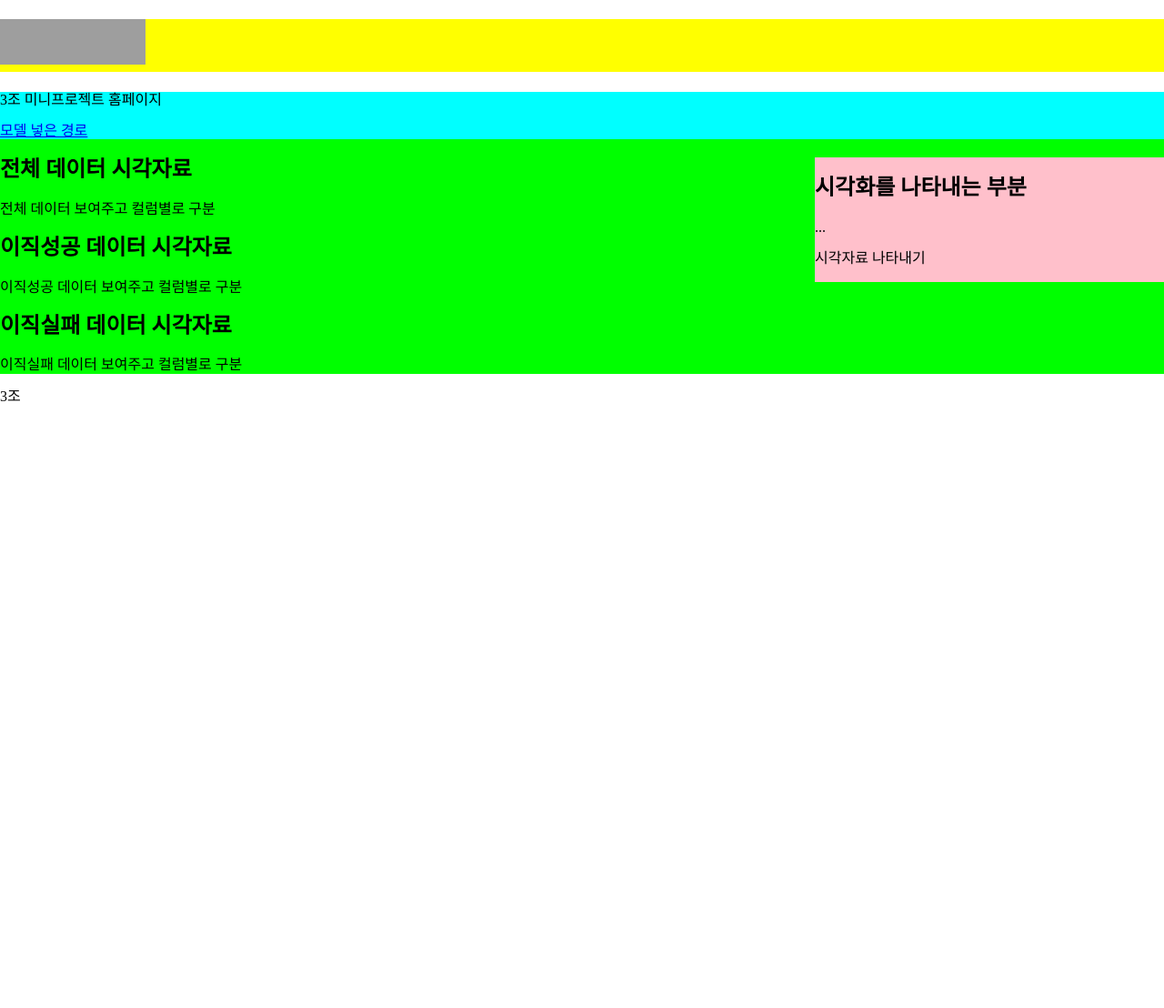
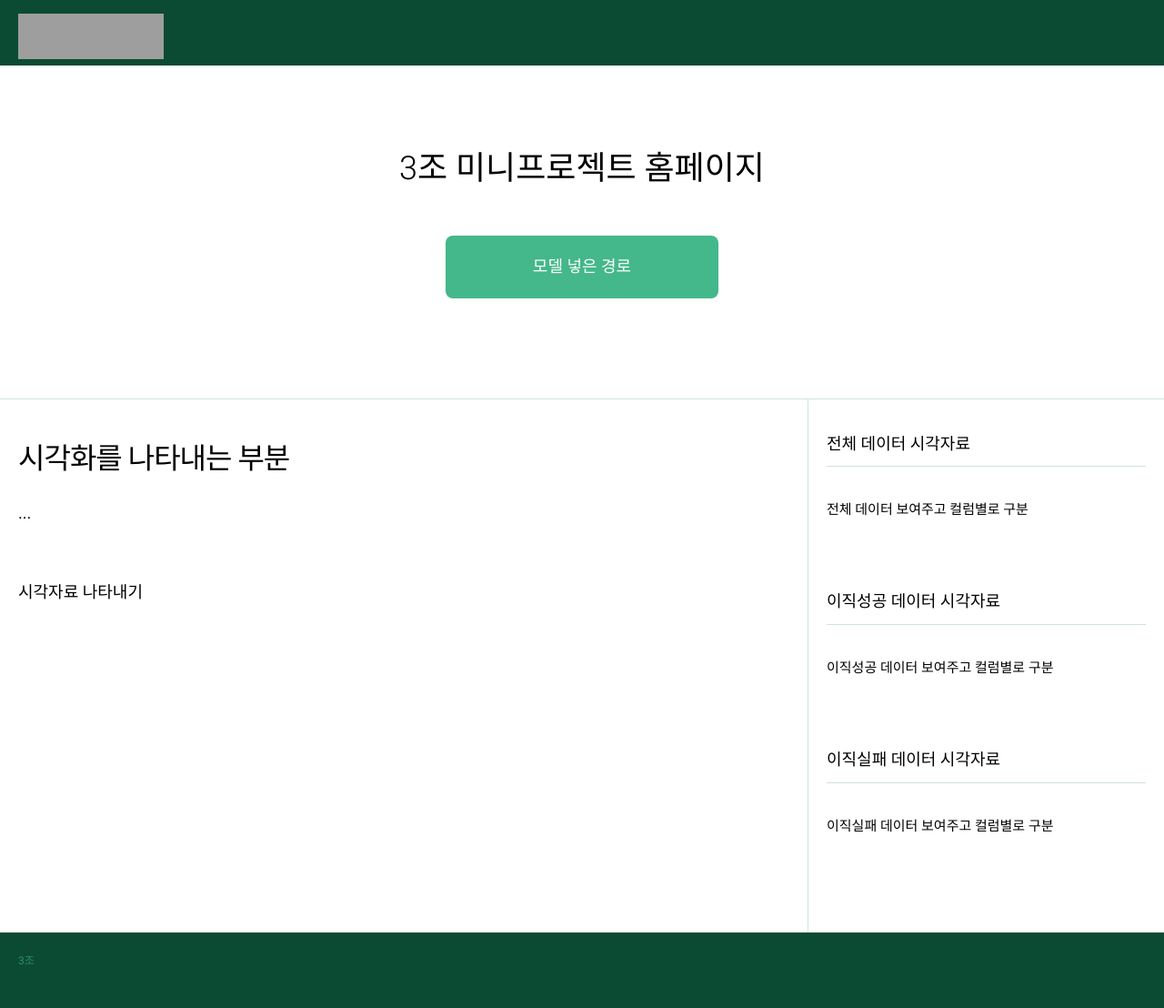
Before and after one commit to dch9610/Mini_Project2, a Flask app: template Web/templates/index.html in a window 1280 px wide. Shown: the whole page at 91% size. Before the commit the page ends 441 px from the top, so only its background shows below. Run offline with Flask 2, Linux system fonts and the light colour scheme; the template is opened without the code that fills it, so the values that code supplies are empty; grey boxes are pictures that could not be loaded.

Commit message:
css 파일

```diff
--- a/Web/static/css/style.css
+++ b/Web/static/css/style.css
@@ -1,32 +1,280 @@
-/* css 리셋 */
+/* 공통 속성 */
 *,
 *::before,
-*::after{
-    box-sizing: border-box;
+*::after {
+  box-sizing: border-box;
+}
+html {
+  font-size: 10px;
+}
+body {
+  min-width: 1060px;
+  font-size: 1.8rem;
+  line-height: 1.6;
+  font-family: Roboto, Avenir, sans-serif;
+}
+a {
+  text-decoration: none;
+}
+
+/* CALL TO ACTION */
+.cta {
+  color: white;
+  font-weight: 400;
+  display: block;
+  border-radius: 8px;
+  background: #44b78b;
+}
+.cta:hover {
+  background: #51be95;
 }
 
 /* HEADER */
-.header{
-    background: yellow;
+.header {
+  background: #0c4b33;
+  height: 72px;
+  padding: 15px 0 4px;
+}
+.container,
+.container-float {
+  max-width: 1400px;
+  margin: 0 auto;
+  padding: 0 20px;
+  position: relative;
+}
+.container-float::after {
+  display: block;
+  content: "";
+  clear: both;
+}
+.logo {
+  margin: 0;
+  padding-left: inherit;
+  position: absolute;
+  top: 0;
+  left: 0;
+}
+.nav {
+  text-align: right;
+}
+.list {
+  margin: 0;
+  font-size: 0;
+}
+.list-item {
+  font-weight: 700;
+  display: inline-block;
+  font-size: 1.3rem;
+  text-transform: uppercase;
+}
+.list-item > a {
+  color: white;
+  display: block;
+  padding: 10px;
+}
+.list-item > a:hover {
+  color: #c9f0dd;
 }
 
 /* MAIN */
-.main{
-    background: lime;
+/* HERO SECTION */
+.hero-section {
+  padding: 50px 0;
+  text-align: center;
+  border-bottom: 1px solid #cfe3dc;
+}
+.intro-desc {
+  margin: 40px auto 50px;
+  width: 700px;
+  font-weight: 300;
+  font-size: 3.6rem;
+  line-height: 1.3;
+}
+.hero-cta {
+  width: 300px;
+  margin: 0 auto 60px;
+  padding: 20px 50px;
 }
 
-.hero-section{
-    background:aqua;
+/* MAIN CONTENT */
+.main-content {
+  float: left;
+  width: 70%;
+  padding-right: 20px;
+}
+.main-title {
+  font-weight: 400;
+  margin: 40px 0 20px 0;
+  font-size: 3.2rem;
+  letter-spacing: -1px;
+}
+.main-desc {
+  margin: 0 0 20px 0;
+}
+.mailing-layout {
+  padding-top: 20px;
+}
+.mailing-layout::after {
+  content: "";
+  display: block;
+  clear: both;
+}
+.mailing {
+  float: left;
+  width: 48%;
+}
+.mailing:first-child {
+  margin-right: 4%;
+}
+.mailing-title {
+  margin: 0 0 20px 0;
+  font-size: 1.8rem;
+  font-weight: 700;
+}
+.mailing-title > a,
+.mailing-desc > a {
+  color: #20aa76;
+}
+.mailing-title > a:hover,
+.mailing-desc > a:hover {
+  color: #25c488;
+}
+.mailing-desc {
+  margin: 0;
+  font-size: 1.4rem;
+  line-height: 1.3;
+}
+.mailing-form {
+  margin: 10px 0 30px;
+  position: relative;
+}
+.mailing-form > label {
+  position: absolute;
+  width: 1px;
+  height: 1px;
+  overflow: hidden;
+  margin: -1px;
+  clip: rect(0, 0, 0, 0);
+}
+input[type="email"] {
+  width: 100%;
+  border: 1px solid #cfe3dc;
+  border-radius: 4px;
+  height: 5rem;
+  padding: 6px 80px 8px 10px;
+}
+.mailing-form-btn {
+  position: absolute;
+  top: 30%;
+  right: 1rem;
+  border: 0;
+  color: #44b78b;
+  background: transparent;
+  cursor: pointer;
+}
+.mailing-form-btn:hover {
+  color: #0c4b33;
 }
 
-.main-content{
-    background:blue;
-    float: left;
-    width: 70%;
+/* SIDE CONTENT */
+.side-content {
+  float: right;
+  width: 30%;
+  margin: 0;
+  padding: 0 0 30px 20px;
+  border-left: 1px solid #cfe3dc;
+}
+.side-content a:hover {
+  color: #25c488;
+}
+.cta.side-cta:hover {
+  color: white;
+}
+.container-side-cta {
+  text-align: center;
+}
+.side-cta {
+  width: 330px;
+  padding: 16px 24px;
+  margin: 40px auto 0;
+}
+.side-cta em {
+  font-style: normal;
+  color: #c9f0dd;
+}
+.more {
+  display: block;
+  margin-top: 20px;
+  font-size: 1.2rem;
+  font-weight: 500;
+  text-transform: uppercase;
+  color: #20aa76;
+}
+.more::after {
+  content: " >";
+}
+.infos {
+  margin-bottom: 40px;
+}
+.infos-title {
+  font-size: 1.8rem;
+  font-weight: 400;
+  border-bottom: 1px solid #cfe3dc;
+  margin: 3.5rem 0 0 0;
+  padding-bottom: 1rem;
+}
+.news-title {
+  margin: 0;
+  font-weight: 700;
+  font-size: 1.6rem;
+}
+.news-title > a,
+.community-title > a {
+  color: #20aa76;
+}
+.news-article {
+  padding: 20px 0;
+}
+.news-desc {
+  font-size: 1.5rem;
+}
+.news-meta {
+  margin: 0;
+  margin-top: 1rem;
+  font-size: 1.4rem;
+  color: #859d94;
+}
+.news-meta > span {
+  font-weight: 700;
+}
+.list-communities {
+  padding: 20px 0;
+  margin: 0;
+}
+.community-title {
+  font-size: 1.4rem;
+}
+.community-title:nth-child(n + 2) {
+  margin-top: 14px;
+}
+.community-desc {
+  margin: 10px 0 0 0;
+  font-size: 1.4rem;
+  color: #859d94;
 }
 
-.main-content{
-    background:pink;
-    float: right;
-    width: 30%;
+/* FOOTER */
+.footer {
+  background: #0c4b33;
+  padding: 10px 0 30px;
 }
+.footer a {
+  color: inherit;
+}
+.copyright {
+  font-size: 1.2rem;
+  color: #2b8c67;
+}
+.copyright a {
+  text-decoration: underline;
+}
```
Also changed, not shown: Web/static/css/normalize.css.
